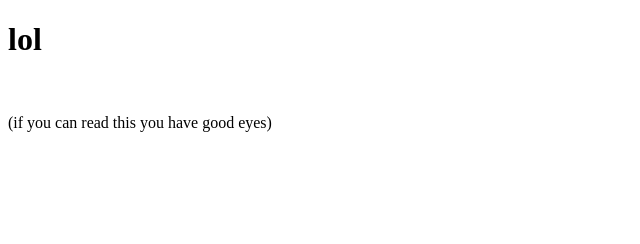
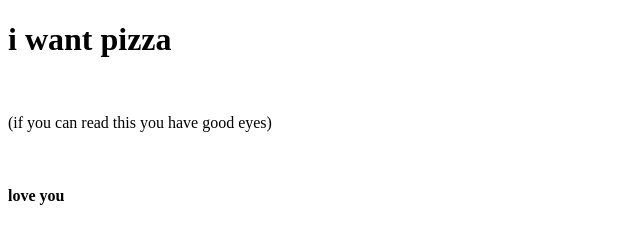
Before and after one commit to maximulichk/for-my-mom-nobodyclickthis, a plain HTML site: page index.html in a window 1280 px wide. Shown: the whole page, without its empty margins (0-640 px from the left). Drawn offline with Linux system fonts and the light colour scheme.

Commit message:
index.html

```diff
--- a/index.html
+++ b/index.html
@@ -7,10 +7,13 @@
 </head>
 
 <body>
-    <h1>lol</h1>
+    <h1>i want pizza</h1>
     <br>
     <p>(if you can read this you have good eyes)</p>
+    <br>
+    <h4>love you</h4>
 
 </body>
 
+
 </html>
```
